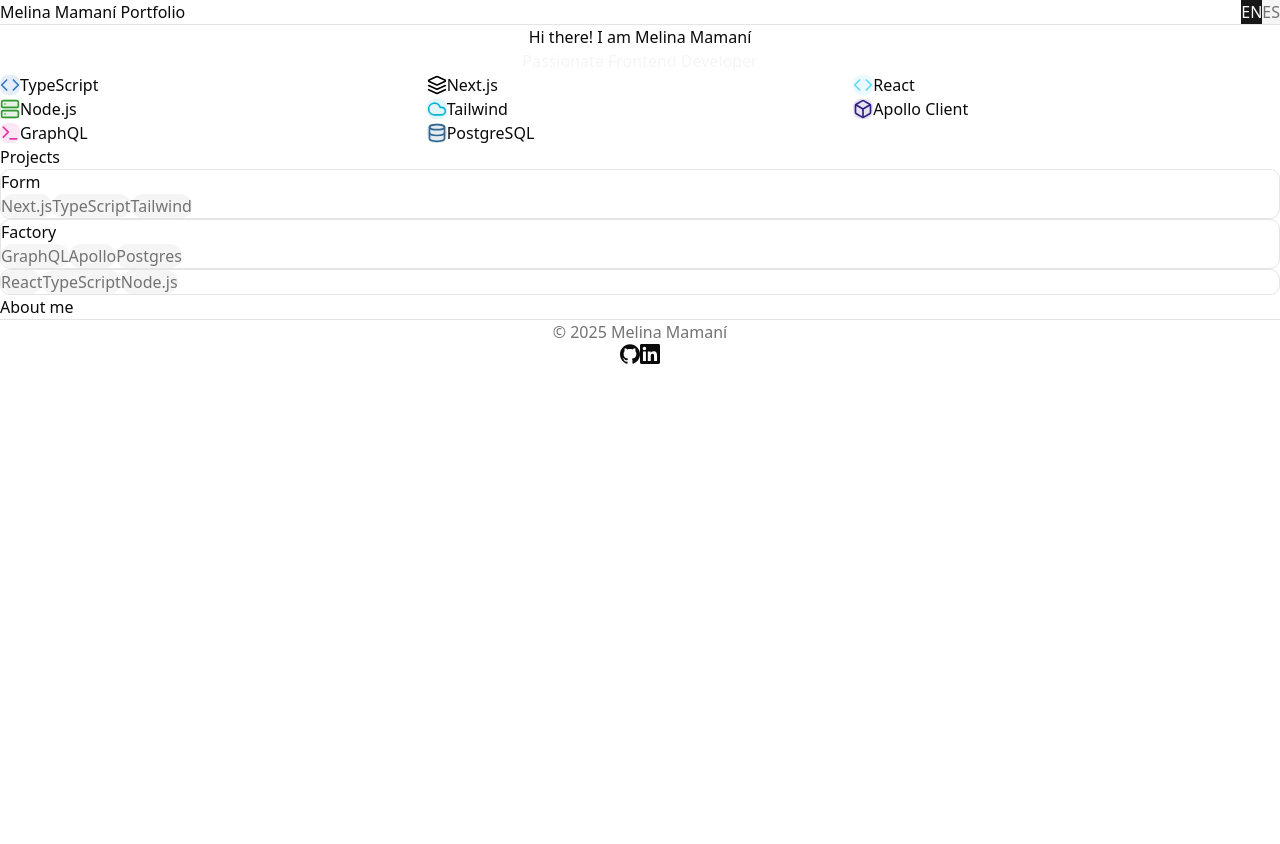
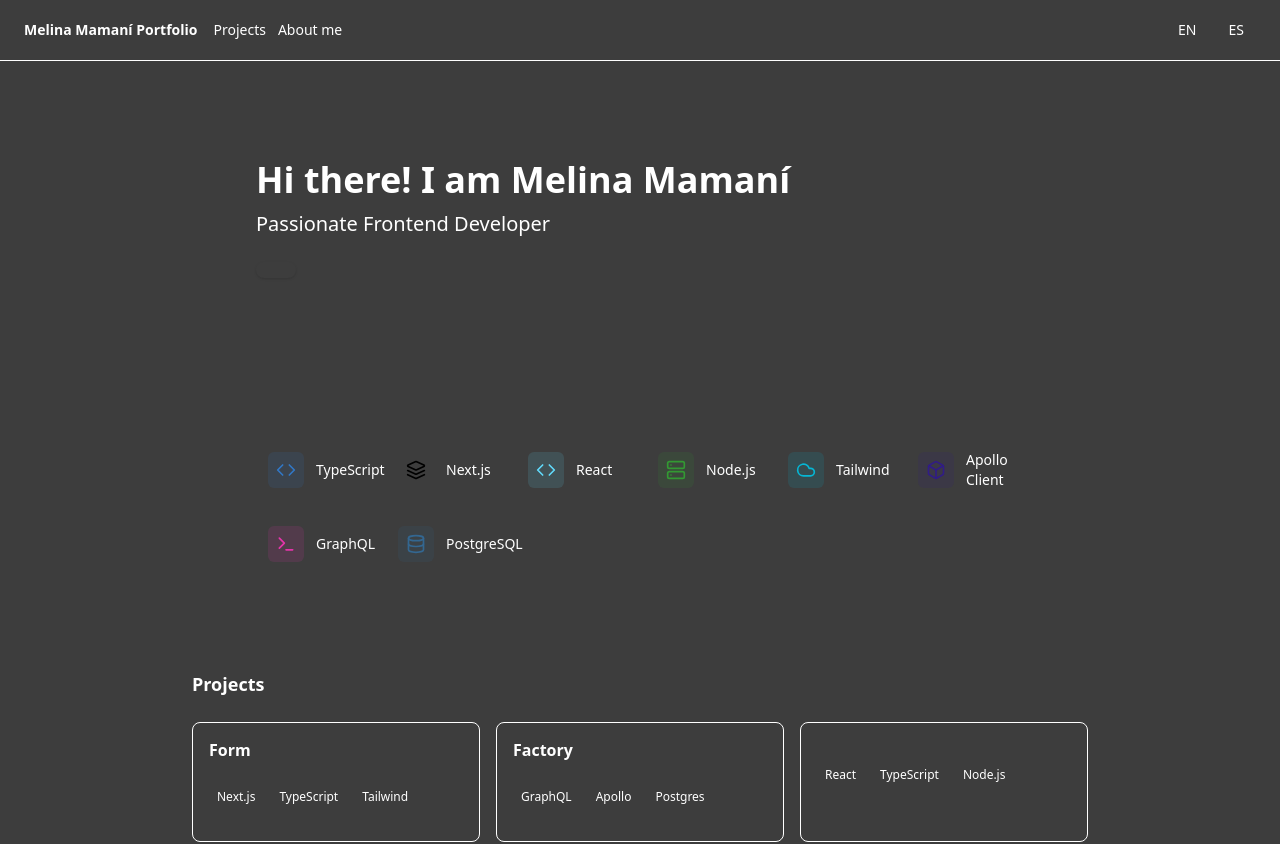
Before and after one commit to MelinaMamani/portfolio-nextjs, a Next.js app: page / in a window 1280 px wide. Shown: the top 844 px of the page. Built offline with nearby package versions, Linux system fonts and the light colour scheme; no server answers.

Commit message:
Add base colors

```diff
--- a/next.config.ts
+++ b/next.config.ts
@@ -1,8 +1,5 @@
 import type { NextConfig } from "next";
 
-const nextConfig: NextConfig = {
-  /* config options here */
-  reactCompiler: true,
-};
+const nextConfig: NextConfig = {};
 
 export default nextConfig;
--- a/package.json
+++ b/package.json
@@ -17,19 +17,16 @@
     "next": "16.0.6",
     "react": "19.2.0",
     "react-dom": "19.2.0",
-    "tailwind-merge": "^2.6.0",
-    "zustand": "^4.5.2"
+    "tailwind-merge": "^2.6.0"
   },
   "devDependencies": {
     "@tailwindcss/postcss": "^4",
     "@types/node": "^20",
     "@types/react": "^19",
     "@types/react-dom": "^19",
-    "babel-plugin-react-compiler": "1.0.0",
     "eslint": "^9",
     "eslint-config-next": "16.0.6",
     "tailwindcss": "^4",
-    "tw-animate-css": "^1.4.0",
     "typescript": "^5"
   }
 }
--- a/src/app/globals.css
+++ b/src/app/globals.css
@@ -1,125 +1,36 @@
-@import "tailwindcss/preflight";
-@tailwind utilities;
-
-@import "tw-animate-css";
+@import "tailwindcss";
 @import "../styles/animations.css";
 
-@custom-variant dark (&:is(.dark *));
-
-@theme inline {
-  --color-background: var(--background);
-  --color-foreground: var(--foreground);
-  --font-sans: var(--font-geist-sans);
-  --font-mono: var(--font-geist-mono);
-  --color-sidebar-ring: var(--sidebar-ring);
-  --color-sidebar-border: var(--sidebar-border);
-  --color-sidebar-accent-foreground: var(--sidebar-accent-foreground);
-  --color-sidebar-accent: var(--sidebar-accent);
-  --color-sidebar-primary-foreground: var(--sidebar-primary-foreground);
-  --color-sidebar-primary: var(--sidebar-primary);
-  --color-sidebar-foreground: var(--sidebar-foreground);
-  --color-sidebar: var(--sidebar);
-  --color-chart-5: var(--chart-5);
-  --color-chart-4: var(--chart-4);
-  --color-chart-3: var(--chart-3);
-  --color-chart-2: var(--chart-2);
-  --color-chart-1: var(--chart-1);
-  --color-ring: var(--ring);
-  --color-input: var(--input);
-  --color-border: var(--border);
-  --color-destructive: var(--destructive);
-  --color-accent-foreground: var(--accent-foreground);
-  --color-accent: var(--accent);
-  --color-muted-foreground: var(--muted-foreground);
-  --color-muted: var(--muted);
-  --color-secondary-foreground: var(--secondary-foreground);
-  --color-secondary: var(--secondary);
-  --color-primary-foreground: var(--primary-foreground);
-  --color-primary: var(--primary);
-  --color-popover-foreground: var(--popover-foreground);
-  --color-popover: var(--popover);
-  --color-card-foreground: var(--card-foreground);
-  --color-card: var(--card);
-  --radius-sm: calc(var(--radius) - 4px);
-  --radius-md: calc(var(--radius) - 2px);
-  --radius-lg: var(--radius);
-  --radius-xl: calc(var(--radius) + 4px);
-}
+/**
+ * Color palette from original portfolio (melina-mamani.netlify.app)
+ *
+ * - Background: #3D3D3D (dark gray)
+ * - Foreground: #ffffff (white)
+ * - Primary: #FEB1B7 (soft pink) - used for header, buttons
+ * - Primary Hover: #e67ca0 (darker pink)
+ * - Accent: #ffca7f (soft orange/peach)
+ * - Card: #4a4a4a (lighter dark gray)
+ * - Border: #5a5a5a (mid dark gray)
+ * - Muted: #5a5a5a (mid dark gray)
+ * - Muted Foreground: #b0b0b0 (light gray)
+ */
 
 :root {
-  --radius: 0.625rem;
-  --background: oklch(1 0 0);
-  --foreground: oklch(0.145 0 0);
-  --card: oklch(1 0 0);
-  --card-foreground: oklch(0.145 0 0);
-  --popover: oklch(1 0 0);
-  --popover-foreground: oklch(0.145 0 0);
-  --primary: oklch(0.205 0 0);
-  --primary-foreground: oklch(0.985 0 0);
-  --secondary: oklch(0.97 0 0);
-  --secondary-foreground: oklch(0.205 0 0);
-  --muted: oklch(0.97 0 0);
-  --muted-foreground: oklch(0.556 0 0);
-  --accent: oklch(0.97 0 0);
-  --accent-foreground: oklch(0.205 0 0);
-  --destructive: oklch(0.577 0.245 27.325);
-  --border: oklch(0.922 0 0);
-  --input: oklch(0.922 0 0);
-  --ring: oklch(0.708 0 0);
-  --chart-1: oklch(0.646 0.222 41.116);
-  --chart-2: oklch(0.6 0.118 184.704);
-  --chart-3: oklch(0.398 0.07 227.392);
-  --chart-4: oklch(0.828 0.189 84.429);
-  --chart-5: oklch(0.769 0.188 70.08);
-  --sidebar: oklch(0.985 0 0);
-  --sidebar-foreground: oklch(0.145 0 0);
-  --sidebar-primary: oklch(0.205 0 0);
-  --sidebar-primary-foreground: oklch(0.985 0 0);
-  --sidebar-accent: oklch(0.97 0 0);
-  --sidebar-accent-foreground: oklch(0.205 0 0);
-  --sidebar-border: oklch(0.922 0 0);
-  --sidebar-ring: oklch(0.708 0 0);
-}
-
-.dark {
-  --background: oklch(0.145 0 0);
-  --foreground: oklch(0.985 0 0);
-  --card: oklch(0.205 0 0);
-  --card-foreground: oklch(0.985 0 0);
-  --popover: oklch(0.205 0 0);
-  --popover-foreground: oklch(0.985 0 0);
-  --primary: oklch(0.922 0 0);
-  --primary-foreground: oklch(0.205 0 0);
-  --secondary: oklch(0.269 0 0);
-  --secondary-foreground: oklch(0.985 0 0);
-  --muted: oklch(0.269 0 0);
-  --muted-foreground: oklch(0.708 0 0);
-  --accent: oklch(0.269 0 0);
-  --accent-foreground: oklch(0.985 0 0);
-  --destructive: oklch(0.704 0.191 22.216);
-  --border: oklch(1 0 0 / 10%);
-  --input: oklch(1 0 0 / 15%);
-  --ring: oklch(0.556 0 0);
-  --chart-1: oklch(0.488 0.243 264.376);
-  --chart-2: oklch(0.696 0.17 162.48);
-  --chart-3: oklch(0.769 0.188 70.08);
-  --chart-4: oklch(0.627 0.265 303.9);
-  --chart-5: oklch(0.645 0.246 16.439);
-  --sidebar: oklch(0.205 0 0);
-  --sidebar-foreground: oklch(0.985 0 0);
-  --sidebar-primary: oklch(0.488 0.243 264.376);
-  --sidebar-primary-foreground: oklch(0.985 0 0);
-  --sidebar-accent: oklch(0.269 0 0);
-  --sidebar-accent-foreground: oklch(0.985 0 0);
-  --sidebar-border: oklch(1 0 0 / 10%);
-  --sidebar-ring: oklch(0.556 0 0);
+  --background: #3D3D3D;
+  --foreground: #ffffff;
+  --primary: #FEB1B7;
+  --primary-foreground: #ffffff;
+  --primary-dark: #e67ca0;
+  --accent: #ffca7f;
+  --card: #4a4a4a;
+  --border: #5a5a5a;
+  --muted: #5a5a5a;
+  --muted-foreground: #b0b0b0;
 }
 
 @layer base {
-  * {
-    @apply border-border outline-ring/50;
-  }
   body {
-    @apply bg-background text-foreground;
+    background-color: rgb(61 61 61 / 1);
+    color: rgb(255 255 255 / 1);
   }
 }
--- a/tailwind.config.ts
+++ b/tailwind.config.ts
@@ -1,6 +1,4 @@
-import type { Config } from "tailwindcss";
-
-const config: Config = {
+const config = {
   content: [
     "./src/app/**/*.{ts,tsx}",
     "./src/components/**/*.{ts,tsx}",
@@ -10,15 +8,19 @@ const config: Config = {
   theme: {
     extend: {
       colors: {
-        background: "var(--color-background)",
-        foreground: "var(--color-foreground)",
-      },
-      borderColor: {
-        border: "var(--color-border)",
+        background: "rgb(61 61 61 / <alpha-value>)",
+        foreground: "rgb(255 255 255 / <alpha-value>)",
+        primary: "rgb(254 177 183 / <alpha-value>)",
+        "primary-foreground": "rgb(255 255 255 / <alpha-value>)",
+        "primary-dark": "rgb(230 124 160 / <alpha-value>)",
+        accent: "rgb(255 202 127 / <alpha-value>)",
+        card: "rgb(74 74 74 / <alpha-value>)",
+        border: "rgb(90 90 90 / <alpha-value>)",
+        muted: "rgb(90 90 90 / <alpha-value>)",
+        "muted-foreground": "rgb(176 176 176 / <alpha-value>)",
       },
     },
   },
-  plugins: [],
 };
 
 export default config;
```
Also changed, not shown: 1 other file (tests, documents, lock files or other folders).
